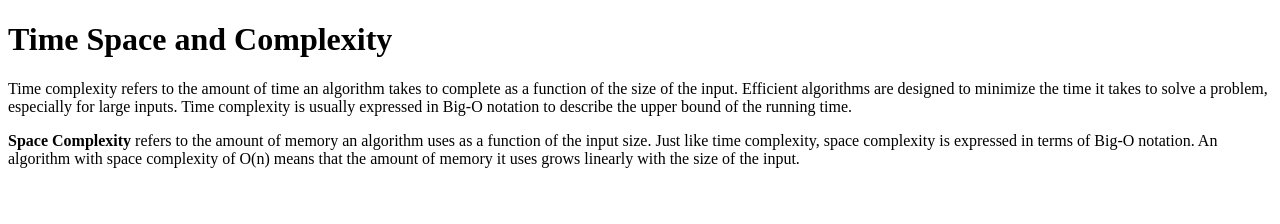
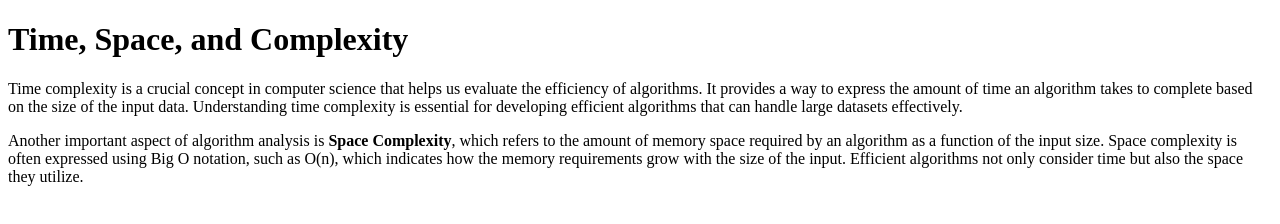
Before and after one commit to acciojob/time-and-space-complexity-DharminderPal, a website: page main.html in a window 1280 px wide. Drawn offline with Linux system fonts and the light colour scheme.

Commit message:
created a submission

```diff
--- a/main.html
+++ b/main.html
@@ -1,38 +1,15 @@
 <!DOCTYPE html>
+<html lang="en">
+<head>
+    <meta charset="UTF-8">
+    <meta name="viewport" content="width=device-width, initial-scale=1.0">
+    <title>Time and Space Complexity</title>
+</head>
+<body>
+    <h1>Time, Space, and Complexity</h1>
 
-<html>
+    <p>Time complexity is a crucial concept in computer science that helps us evaluate the efficiency of algorithms. It provides a way to express the amount of time an algorithm takes to complete based on the size of the input data. Understanding time complexity is essential for developing efficient algorithms that can handle large datasets effectively.</p>
 
-<head>
-	<link rel="stylesheet" href="styles.css">
-</head>
-
-<body>
-
-   <h1>Time Space and Complexity</h1>
-
-    <p>
-        Time complexity refers to the amount of time an algorithm takes to complete as a function of the size of the input.
-        Efficient algorithms are designed to minimize the time it takes to solve a problem, especially for large inputs.
-        Time complexity is usually expressed in Big-O notation to describe the upper bound of the running time.
-    </p>
-
-    <p>
-        <b>Space Complexity</b> refers to the amount of memory an algorithm uses as a function of the input size.
-        Just like time complexity, space complexity is expressed in terms of Big-O notation. An algorithm with space complexity
-        of O(n) means that the amount of memory it uses grows linearly with the size of the input.
-    </p>
-
-
-
-
-
-
-
-
-	<!-- the entire body must be written by student -->
-    <script type="text/javascript" src="./script.js">
-</script>
-
+    <p>Another important aspect of algorithm analysis is <b>Space Complexity</b>, which refers to the amount of memory space required by an algorithm as a function of the input size. Space complexity is often expressed using Big O notation, such as O(n), which indicates how the memory requirements grow with the size of the input. Efficient algorithms not only consider time but also the space they utilize.</p>
 </body>
-
 </html>
```
